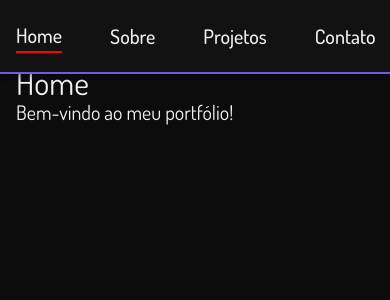
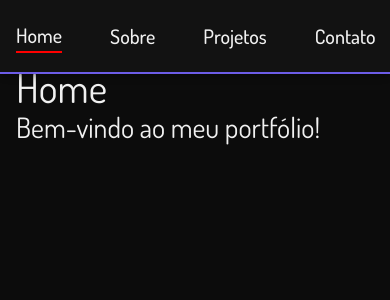
Before and after one commit to matheus-curvelo/portfolio, a React (Create React App) app: page / in a window 390 px wide. Shown: the top 300 px of the page. Built offline with nearby package versions, Linux system fonts and the light colour scheme.

Commit message:
Update theme.ts

```diff
--- a/src/theme.ts
+++ b/src/theme.ts
@@ -1,40 +1,36 @@
-import {createTheme} from "@mui/material/styles";
+import { createTheme } from "@mui/material/styles";
 
 const baseTypography = {
   fontFamily: "Dosis, Roboto, sans-serif",
   h1: {
     fontSize: "2.5rem",
-    "@media (max-width:900px)": {
-      fontSize: "2rem",
-    },
   },
   h2: {
     fontSize: "2rem",
-    "@media (max-width:900px)": {
-      fontSize: "1.5rem",
-    },
   },
   h3: {
     fontSize: "1.75rem",
-    "@media (max-width:900px)": {
-      fontSize: "1.25rem",
-    },
   },
   h4: {
     fontSize: "1.5rem",
-    "@media (max-width:900px)": {
-      fontSize: "1rem",
-    },
   },
   h5: {
     fontSize: "1.25rem",
-    "@media (max-width:900px)": {
-      fontSize: "0.75rem",
-    },
+  },
+};
+
+const breakpoints = {
+  values: {
+    xs: 0,
+    sm: 600,
+    md: 900,
+    lg: 1200,
+    xl: 1536,
   },
 };
 
 const lightTheme = createTheme({
+  breakpoints: breakpoints,
   palette: {
     mode: "light",
     primary: {
@@ -60,6 +56,7 @@ const lightTheme = createTheme({
 });
 
 const darkTheme = createTheme({
+  breakpoints: breakpoints,
   palette: {
     mode: "dark",
     primary: {
@@ -84,4 +81,4 @@ const darkTheme = createTheme({
   typography: baseTypography,
 });
 
-export {lightTheme, darkTheme};
+export { lightTheme, darkTheme };
```
